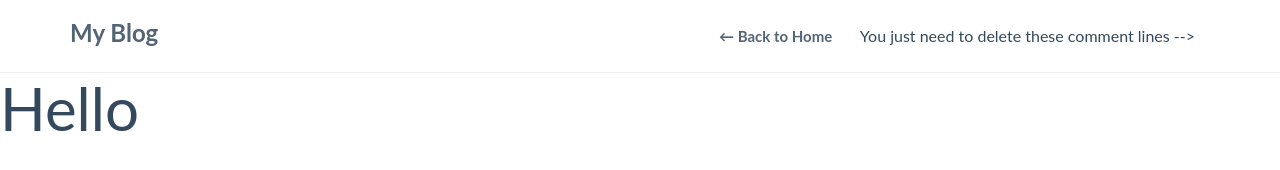
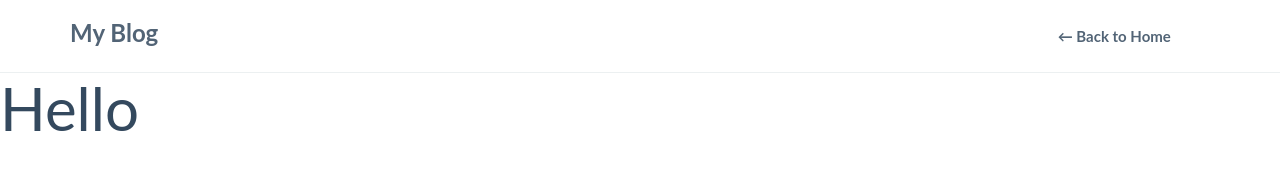
Before and after one commit to darthredskin/nine-gamma-beta, a plain HTML site: page index.html in a window 1280 px wide. Drawn offline with nearby package versions, Linux system fonts and the light colour scheme; files whose address does not match are found by name; a web font is replaced by a local one.

Commit message:
Update index.html

```diff
--- a/index.html
+++ b/index.html
@@ -38,7 +38,7 @@
                                   <li><a href="#">Item 2</a></li>
                                 </ul>
                             </li>
-                            You just need to delete these comment lines -->
+
                         </ul>
 
                     </div><!-- /nav-collapse -->
```
